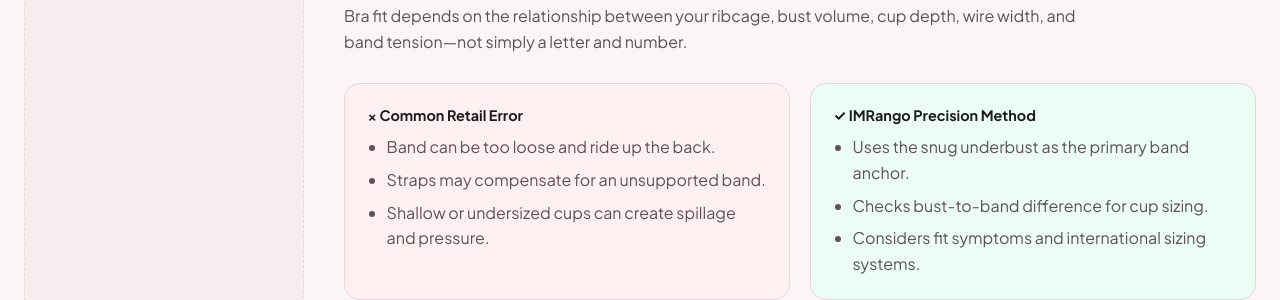
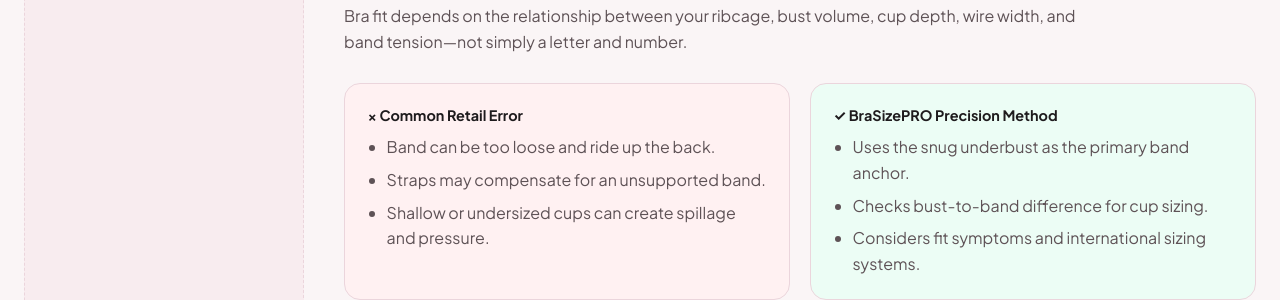
Before and after one commit to sharpedge74-cmyk/Bra-Size-Pro, a Jekyll site: the page built from index.html, in a window 1280 px wide and 900 px high, scrolled down 686 px. Shown: the part 154-454 px from the top of the window. Built offline with Jekyll 4.4.1, drawn with Linux system fonts in a browser that asks for light colours; some web fonts are replaced.

Commit message:
Update BraSizePRO branding

```diff
--- a/index.html
+++ b/index.html
@@ -1,6 +1,6 @@
 ---
 layout: home
-title: "Bra Size Calculator & Fit Guides | IMRango"
+title: "Bra Size Calculator & Fit Guides | BraSizePRO"
 description: "Bra size calculators, sister size conversions, fit guidance, and sizing references for US, UK, EU, AU and related sizing systems."
 permalink: /
 ---
@@ -67,7 +67,7 @@
       </ul>
     </div>
     <div class="comparison-card comparison-card-method">
-      <h3>✓ IMRango Precision Method</h3>
+      <h3>✓ BraSizePRO Precision Method</h3>
       <ul>
         <li>Uses the snug underbust as the primary band anchor.</li>
         <li>Checks bust-to-band difference for cup sizing.</li>
```
